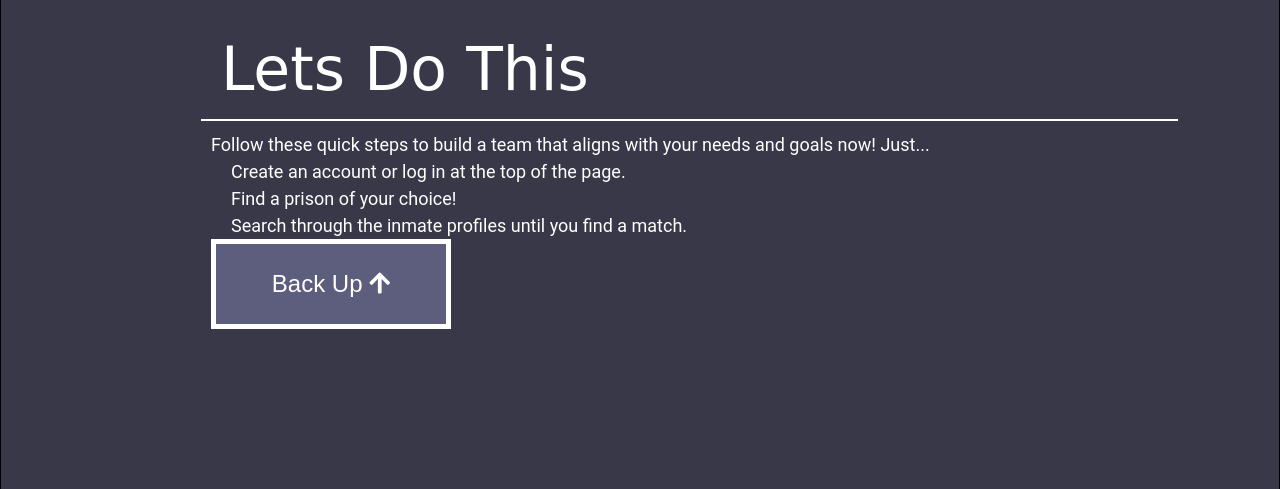
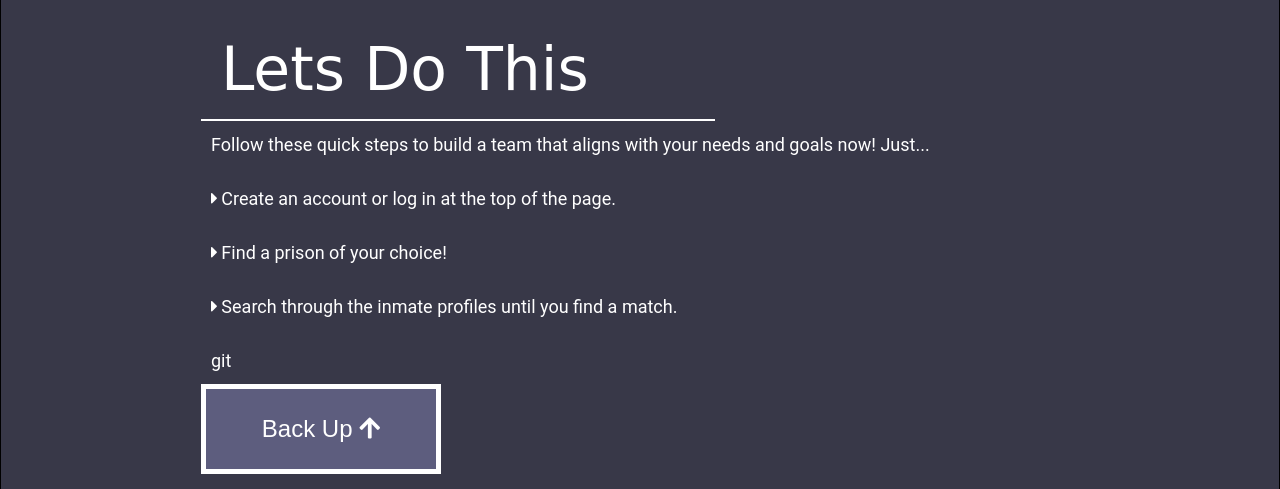
Before and after one commit to lambdaprisonerskills/zechPskills, a plain HTML site: page index.html in a window 1280 px wide. Shown: the part 2760-3249 px from the top of the page. Drawn offline with Linux system fonts and the light colour scheme.

Commit message:
for live server testing purposes

```diff
--- a/LESS/homepage.less
+++ b/LESS/homepage.less
@@ -143,7 +143,7 @@ button {
 
     h2 {
         border-bottom: .2rem solid white;
-        width: 95%;
+        width: 50%;
         padding: 5rem 2rem 2rem 2rem;
     }
 
@@ -357,12 +357,10 @@ button {
     }
 }
 
+
+
 .lastSection button:hover {
     animation: wobble 5s linear infinite; // <-------------------------------- animation WOBBLE
     transition: 1.5s;
     background-color: rgb(42, 42, 51);
 }
-
-.lastSection span {
-   margin-left: 2rem;
-}
--- a/index.html
+++ b/index.html
@@ -82,11 +82,11 @@
         <div class ="lastSection">
             <section>
                 <h2>Lets Do This</h2>
-                <p> Follow these quick steps to build a team that aligns with your needs and goals now! Just...<br>
-                <span>Create an account or log in at the top of the page.</span><br>
-                <span>Find a prison of your choice!</span><br>
-                <span>Search through the inmate profiles until you find a match.</span><br>
-               <a href = "#scroll"> <button>Back Up <i class="fa fa-arrow-up" aria-hidden="true"></i></button> </a>
+                <p> Follow these quick steps to build a team that aligns with your needs and goals now! Just...<br><br>
+                <span> <i class="fas fa-caret-right"> </i>  Create an account or log in at the top of the page.</span><br><br>
+                <span> <i class="fas fa-caret-right"> </i>  Find a prison of your choice!</span><br><br>
+                <span> <i class="fas fa-caret-right"> </i>  Search through the inmate profiles until you find a match.</span><br><br>git</p>
+                <a href = "#scroll"> <button>Back Up <i class="fa fa-arrow-up" aria-hidden="true"></i></button> </a>
             </section>
         </div>
         </div>
```
Also changed, not shown: css/index.css.
